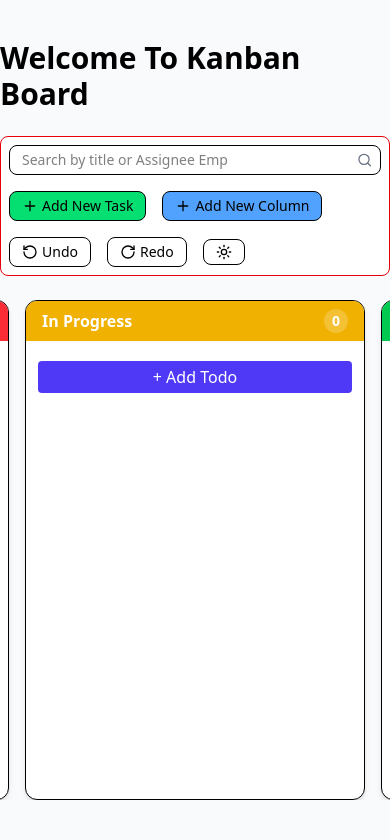
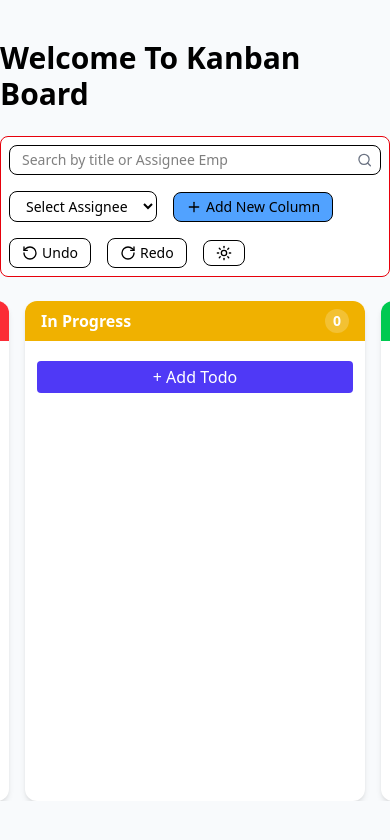
Before and after one commit to chhagan123/Mutan-x-_assignment_Kanban_board, a React (Vite) app in the folder Frontend/: page / in a window 390 px wide. Shown: the top 840 px of the page. Built offline with nearby package versions, Linux system fonts and the light colour scheme.

Commit message:
style : making responsive

```diff
--- a/Frontend/src/App.jsx
+++ b/Frontend/src/App.jsx
@@ -1,4 +1,3 @@
-
 import { useState, useEffect } from "react";
 import React from "react";
 import "./App.css";
@@ -9,11 +8,15 @@ import Toolbar from "./components/ToolBar";
 import AddTaskModal from "./components/AddTaskModal";
 import EditTaskModal from "./components/EditTaskModal";
 import { AddColumn } from "./components/AddColumn";
+import { DeleteTaskModal } from "./components/DeleteTask";
 
 function App() {
   const [modalType, setModalType] = useState(null);
   const [showModal, setShowModal] = useState(false);
   const [editTask, setEditTask] = useState(null);
+  const [showDelete, setShowDelete] = useState(false);
+  const [taskToDelete, setTaskToDelete] = useState(null);
+
   const [searchTerm, setSearchTerm] = useState("");
   const [showAddColumn, setShowAddColumn] = useState(false);
   const [Theme, setTheme] = useState(() => {
@@ -94,8 +97,13 @@ function App() {
   };
 
   const handleDelete = (id) => {
-    updateBoardState(tasks.filter((task) => task.id !== id), columns);
+    console.log("nothing");
+    updateBoardState(
+      tasks.filter((task) => task.id !== id),
+      columns
+    );
   };
+
 
   const handleSaveEdit = (updatedTask) => {
     updateBoardState(
@@ -123,7 +131,6 @@ function App() {
 
       {/* Undo / Redo Buttons */}
 
-
       {/* Toolbar */}
       <Toolbar
         showModal={showModal}
@@ -136,8 +143,8 @@ function App() {
         setTheme={setTheme}
         Theme={Theme}
         handleTheme={() => setTheme(!Theme)}
-        handleRedo = {handleRedo}
-        handleUndo = {handleUndo}
+        handleRedo={handleRedo}
+        handleUndo={handleUndo}
       />
 
       {/* Board */}
@@ -156,6 +163,8 @@ function App() {
         columns={columns}
         setColumns={(newColumns) => updateBoardState(tasks, newColumns)}
         setShowAddColumn={showAddColumn}
+        setShowDelete={setShowDelete}
+        setTaskToDelete={setTaskToDelete}
       />
 
       {/* Add Task Modal */}
@@ -175,6 +184,20 @@ function App() {
           onClose={() => setEditTask(null)}
         />
       )}
+     {showDelete && taskToDelete && (
+  <DeleteTaskModal
+    task={taskToDelete} // 👈 pass single task, not array
+    onDelete={(id) => {
+      handleDelete(id);
+      setShowDelete(false); // close modal
+      setTaskToDelete(null); // reset
+    }}
+    onCancel={() => {
+      setShowDelete(false);
+      setTaskToDelete(null);
+    }}
+  />
+)}
 
       {/* Add Column Modal */}
       {showAddColumn && (
--- a/Frontend/src/BoardMember/Colum.jsx
+++ b/Frontend/src/BoardMember/Colum.jsx
@@ -21,7 +21,7 @@ function Column({ id, title, children }) {
   return (
     <div
       ref={setNodeRef}
-      className="flex flex-col border bg-white rounded-xl shadow-md min-h-[500px] overflow-hidden"
+      className="flex flex-col   hover:shadow-xl hover:scale-[0.97] transition-all duration-300  bg-white rounded-xl shadow-md min-h-[500px] overflow-hidden"
     >
       {/* Column header */}
       <div
--- a/Frontend/src/components/AddTaskModal.jsx
+++ b/Frontend/src/components/AddTaskModal.jsx
@@ -1,5 +1,5 @@
+
 import React, { useState } from "react";
-import Column from "../BoardMember/Colum";
 
 export default function AddTaskModal({ onClose, onAddTask, modalType }) {
   const [title, setTitle] = useState("");
@@ -7,6 +7,9 @@ export default function AddTaskModal({ onClose, onAddTask, modalType }) {
   const [AssignName, SetAssignName] = useState("");
   const [dueDate, setDueDate] = useState("");
   const columnValue = modalType;
+
+  // Predefined assignees
+  const assignees = ["Alice", "Bob", "Charlie", "David", "Eva", "Frank"];
 
   const handleSubmit = () => {
     if (!title.trim()) return alert("Please enter a title");
@@ -16,15 +19,14 @@ export default function AddTaskModal({ onClose, onAddTask, modalType }) {
       description,
       AssignName,
       dueDate,
-
       column: (columnValue || "todo").toLowerCase().replace(" ", "-"),
-    }; // normalize, feature, dueDate, checklist };
+    };
     onAddTask(newTask);
     onClose();
   };
 
   return (
-    <div className="fixed inset-0 bg-black/40 backdrop-blur-sm bg-opacity-30 text-black flex justify-center items-center z-50">
+    <div className="fixed inset-0 bg-black/40 backdrop-blur-sm flex justify-center items-center z-50">
       <div className="bg-white rounded-lg shadow-lg p-6 w-full max-w-md">
         <h2 className="text-lg font-semibold mb-4">Add New Task</h2>
 
@@ -50,23 +52,28 @@ export default function AddTaskModal({ onClose, onAddTask, modalType }) {
             className="w-full border rounded-md p-2 focus:ring-2 focus:ring-indigo-500"
           />
         </div>
+
+        {/* Assignee Selector */}
         <div className="mb-4">
-          <label className="block text-sm font-medium text-gray-700">
+          <label className="block text-sm font-medium mb-1 text-gray-700">
             Assign To
           </label>
-          <input
-            type="text"
+          <select
             value={AssignName}
             onChange={(e) => SetAssignName(e.target.value)}
-            className="mt-1 block w-full border border-gray-300 rounded-md p-2"
-            placeholder="Enter candidate name"
-          />
+            className="mt-1 block w-full border border-gray-300 rounded-md p-2 text-black focus:ring-2 focus:ring-indigo-500"
+          >
+            <option value="">Select Assignee</option>
+            {assignees.map((name, index) => (
+              <option key={index} value={name}>
+                {name}
+              </option>
+            ))}
+          </select>
         </div>
 
         {/* Column Selector */}
         <input type="hidden" value={columnValue || ""} readOnly />
-
-        {/* Feature Selector */}
 
         {/* Due Date */}
         <div className="mb-3">
--- a/Frontend/src/components/Board.jsx
+++ b/Frontend/src/components/Board.jsx
@@ -13,6 +13,8 @@ function Board({
   setSearchTerm,
   searchTerm,
   columns,
+  setShowDelete,
+  setTaskToDelete
 }) {
   const handleDragEnd = (event) => {
     const { active, over } = event;
@@ -41,7 +43,7 @@ function Board({
   return (
     <DndContext onDragEnd={handleDragEnd}>
       {/* ✅ Centered Scrollable Container */}
-      <div className="mt-6 flex  ">
+      <div className="mt-6 flex  mb-2 ">
         <div className="flex gap-4 overflow-x-auto  max-w-7xl ">
           {columns.map((col) => (
             <div key={col.id} className="w-85  flex-shrink-0">
@@ -49,6 +51,8 @@ function Board({
                 {getTasksByColumn(col.id).map((task) => (
                   <Task
                     onEdit={onEdit}
+                    setShowDelete = {setShowDelete}
+                    setTaskToDelete= {setTaskToDelete}
                     handleDelete={handleDelete}
                     key={task.id}
                     id={task.id}
--- a/Frontend/src/components/EditTaskModal.jsx
+++ b/Frontend/src/components/EditTaskModal.jsx
@@ -1,3 +1,104 @@
+// import { useState, useEffect } from "react";
+// import React from "react";
+
+// function EditTaskModal({ task, onSave, onClose }) {
+//   const [title, setTitle] = useState("");
+//   const [description, setDescription] = useState("");
+//   const [assignName, setAssignName] = useState("");
+//   const [dueDate, setDueDate] = useState("");
+
+//   // Pre-fill input when modal opens
+//   useEffect(() => {
+//     if (task) {
+//       setTitle(task.title || "");
+//       setDescription(task.description || "");
+//       setAssignName(task.AssignName || "");
+//       setDueDate(task.dueDate || "");
+//     }
+//   }, [task]);
+
+//   const handleSubmit = (e) => {
+//     e.preventDefault();
+//     if (!title.trim()) return;
+
+//     onSave({
+//       ...task,
+//       title,
+//       description,
+//       AssignName: assignName, // ✅ use correct property
+//       dueDate,                // ✅ use correct property
+//     });
+
+//     onClose();
+//   };
+
+//   if (!task) return null; // don't render if no task selected
+
+//   return (
+//     <div className="fixed inset-0 flex items-center justify-center text-black bg-black/40 backdrop-blur-sm bg-opacity-30">
+//       <form
+//         onSubmit={handleSubmit}
+//         className="bg-white p-5 rounded-md shadow-md w-80"
+//       >
+//         <h2 className="text-lg font-bold mb-3">Edit Task</h2>
+
+//         {/* Title */}
+//         <label>Title</label>
+//         <input
+//           className="border w-full p-2 rounded mb-3"
+//           value={title}
+//           onChange={(e) => setTitle(e.target.value)}
+//           placeholder="Task title"
+//         />
+
+//         {/* Description */}
+//         <label>Description</label>
+//         <textarea
+//           className="border w-full p-2 rounded mb-3"
+//           value={description}
+//           onChange={(e) => setDescription(e.target.value)}
+//           placeholder="Task description"
+//         />
+
+//         {/* Assign Name */}
+//         <label>User</label>
+//         <input
+//           className="border w-full p-2 rounded mb-3"
+//           value={assignName}
+//           onChange={(e) => setAssignName(e.target.value)}
+//           placeholder="Assign to"
+//         />
+
+//         {/* Due Date */}
+//         <label>Due Date</label>
+//         <input
+//           type="date"
+//           className="border w-full p-2 rounded mb-3"
+//           value={dueDate}
+//           onChange={(e) => setDueDate(e.target.value)}
+//         />
+
+//         <div className="flex justify-end gap-2">
+//           <button
+//             type="button"
+//             className="px-3 py-1 bg-gray-200 rounded"
+//             onClick={onClose}
+//           >
+//             Cancel
+//           </button>
+//           <button
+//             type="submit"
+//             className="px-3 py-1 bg-blue-600 text-white rounded"
+//           >
+//             Save
+//           </button>
+//         </div>
+//       </form>
+//     </div>
+//   );
+// }
+
+// export default EditTaskModal;
 import { useState, useEffect } from "react";
 import React from "react";
 
@@ -6,6 +107,9 @@ function EditTaskModal({ task, onSave, onClose }) {
   const [description, setDescription] = useState("");
   const [assignName, setAssignName] = useState("");
   const [dueDate, setDueDate] = useState("");
+
+  // Predefined assignees
+  const assignees = ["Alice", "Bob", "Charlie", "David", "Eva", "Frank"];
 
   // Pre-fill input when modal opens
   useEffect(() => {
@@ -25,8 +129,8 @@ function EditTaskModal({ task, onSave, onClose }) {
       ...task,
       title,
       description,
-      AssignName: assignName, // ✅ use correct property
-      dueDate,                // ✅ use correct property
+      AssignName: assignName, // ✅ use selected assignee
+      dueDate,
     });
 
     onClose();
@@ -60,14 +164,20 @@ function EditTaskModal({ task, onSave, onClose }) {
           placeholder="Task description"
         />
 
-        {/* Assign Name */}
-        <label>User</label>
-        <input
-          className="border w-full p-2 rounded mb-3"
+        {/* Assignee Selector */}
+        <label>Assign To</label>
+        <select
           value={assignName}
           onChange={(e) => setAssignName(e.target.value)}
-          placeholder="Assign to"
-        />
+          className="border w-full p-2 rounded mb-3"
+        >
+          <option value="">Select Assignee</option>
+          {assignees.map((name, index) => (
+            <option key={index} value={name}>
+              {name}
+            </option>
+          ))}
+        </select>
 
         {/* Due Date */}
         <label>Due Date</label>
--- a/Frontend/src/components/ToolBar.jsx
+++ b/Frontend/src/components/ToolBar.jsx
@@ -5,10 +5,12 @@ import { Search, Plus, RotateCcw, RotateCw, Sun, User, Target,Moon } from "lucid
 export default function Toolbar({setShowModal,searchTerm,setSearchTerm,
   setShowAddColumn,  showAddColumn , setTheme,Theme,handleTheme,Themo,handleUndo ,  handleRedo
 }) {
+  const assignees = ["Alice", "Bob", "Charlie", "David", "Eva", "Frank"];
+  const [selectedAssignee, setSelectedAssignee] = useState("");
 
   useEffect(() => {
     document.body.style.backgroundColor = Theme  ? "#0f172a":"#f8fafc"  ;
-    // document.body.style.color = Theme ? "white" : "black";
+    document.body.style.color = Theme ? "white" : "black";
   }, [Theme]);
 
 return (
@@ -27,12 +29,20 @@ return (
       </div>
 
       {/* Filter By User (Dropdown) */}
+       {/* Assignee Selection */}
+      <select
+        value={selectedAssignee}
 
-
-      {/* Add Task */}
-      <button onClick={() => setShowModal(true)} className="flex items-center  bg-green-400 gap-1 border rounded-lg px-3 py-1 text-sm">
-        <Plus size={16} /> Add New Task
-      </button>
+        onChange={(e) => {setSelectedAssignee(e.target.value) ,setSearchTerm(e.target.value)}}
+        className="border rounded-lg px-3 py-1 text-sm text-black bg-white"
+      >
+        <option value="">Select Assignee</option>
+        {assignees.map((name, index) => (
+          <option key={index} value={name}>
+            {name}
+          </option>
+        ))}
+      </select>
 
       {/* Add Column */}
       <button onClick={() => setShowAddColumn(true)} className="flex items-center bg-blue-400 gap-1 border rounded-lg px-3 py-1 text-sm">
```
Also changed, not shown: Frontend/src/BoardMember/Task.jsx (+6 -5 lines), Frontend/src/components/DeleteTask.jsx (+30 -5 lines).
